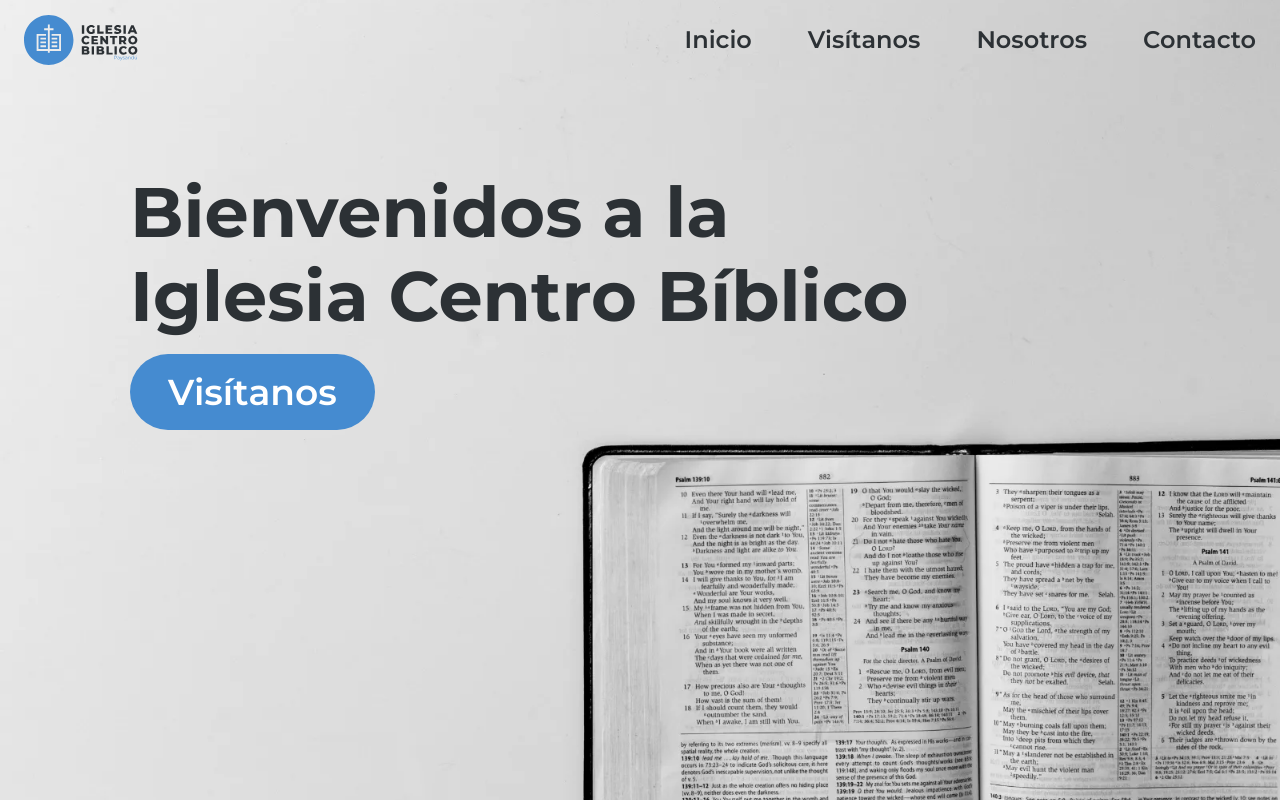
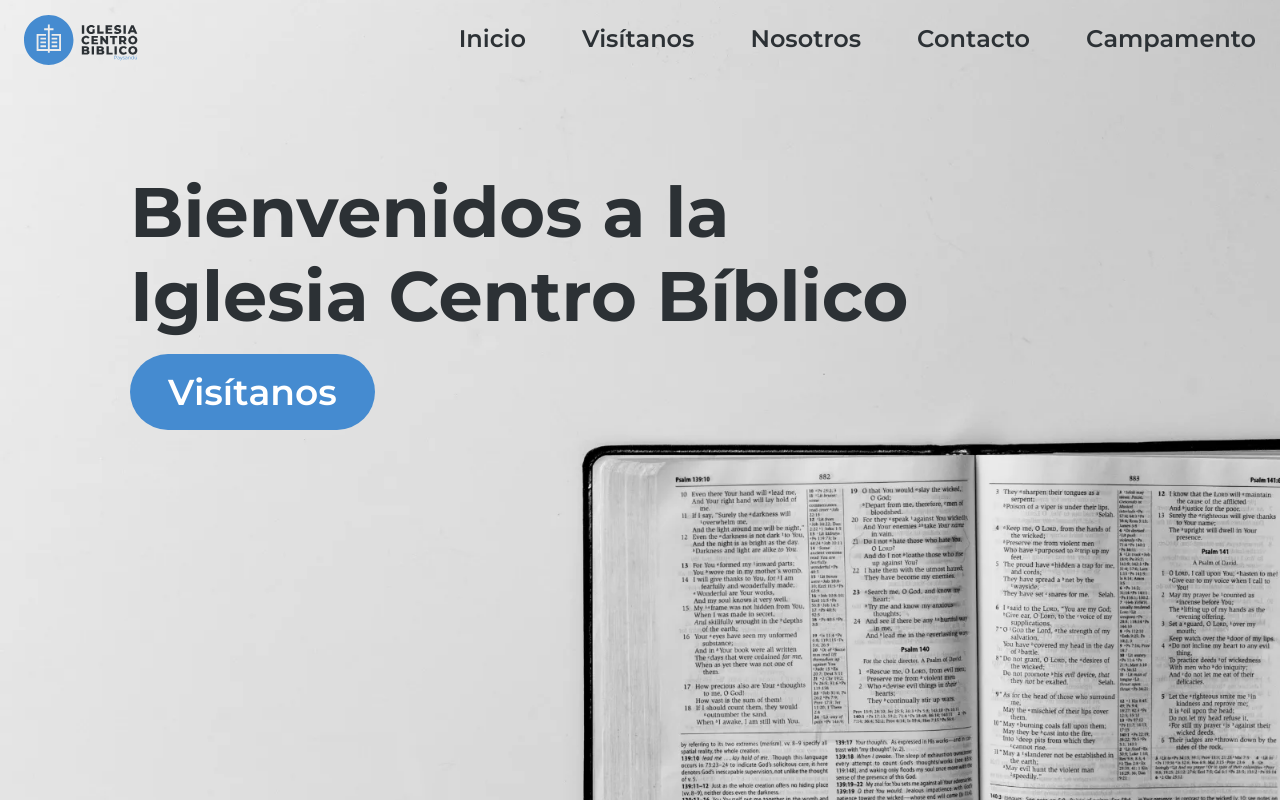
Before and after one commit to Iglesia-Centro-Biblico/icb-pagina, a Vue app: page / in a window 1280 px wide. Shown: the top 802 px of the page. Built offline with nearby package versions, Linux system fonts and the light colour scheme.

Commit message:
added campamento link

```diff
--- a/src/components/navigation/Navigation.vue
+++ b/src/components/navigation/Navigation.vue
@@ -11,7 +11,10 @@
     </div>
     <nav class="icb-navbar__nav">
       <ul class="icb-navbar__nav-list">
-        <li v-for="page in pages" :key="page.name" @click="redirect(page.hash)">{{ page.name }}</li>
+        <li v-for="page in pages" :key="page.name" @click="page.hash && redirect(page.hash)">
+          <a v-if="page.url" :href="page.url">{{ page.name }}</a>
+          <span v-else>{{ page.name }}</span>
+        </li>
         <li v-if="installApp" class="install-button" @click="install">
           <img src="@/assets/icons/install-icon.svg" alt="install icon"> Instalar
         </li>
@@ -21,7 +24,7 @@
   <div :class="['icb-mobile-menu', { 'is-open': isOpen }]">
     <ul class="icb-mobile-menu__list">
       <li v-for="page in pages" :key="`mobile-${page.name}`">
-        <a @click="redirect(page.hash, 'toggle')">{{  page.name  }}</a>
+        <a @click="page.hash && redirect(page.hash, 'toggle')" :href="page.url">{{  page.name  }}</a>
       </li>
       <li v-if="installApp" class="install-button" @click="install">
         <img src="@/assets/icons/install-icon.svg" alt="install icon"> Instalar
@@ -43,11 +46,12 @@
   let scrollPercentage: Ref<number> = ref(0);
   let installApp: Ref<any> = ref();
 
-  const pages: Ref<{ name: string, hash: string }[]> = ref([
+  const pages: Ref<{ name: string, hash: string, url: string }[]> = ref([
     { name: 'Inicio', hash: 'inicio' },
     { name: 'Visítanos', hash: 'visitanos' },
     { name: 'Nosotros', hash: 'nosotros' },
     { name: 'Contacto', hash: 'footer' },
+    { name: 'Campamento', url: 'https://ucburuguay.wixsite.com/campamento' }
   ]);
 
   const toggle = () => {
@@ -144,8 +148,8 @@
   }
   &.has-scrolled {
     background-color: $secondary;
-    #{ $self }__nav {
-      li {
+    #{ $self }__nav  {
+      li span, li a {
         color: $white;
       }
     }
@@ -237,12 +241,13 @@
       display: flex;
     }
 
-    li {
+    li span, li a {
       font-size: 24px;
       line-height: 26.4px;
       font-weight: 600;
       color: $secondary;
       cursor: pointer;
+      text-decoration: none;
     }
   }
 }
```
